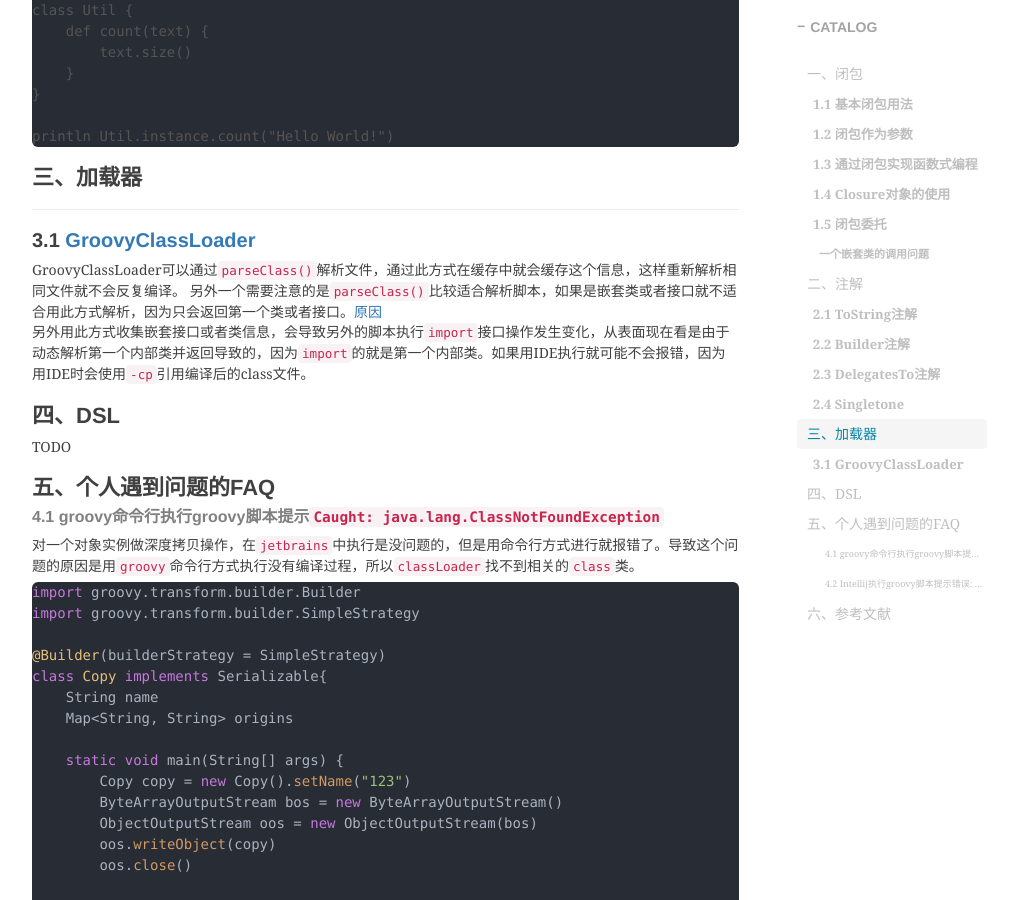
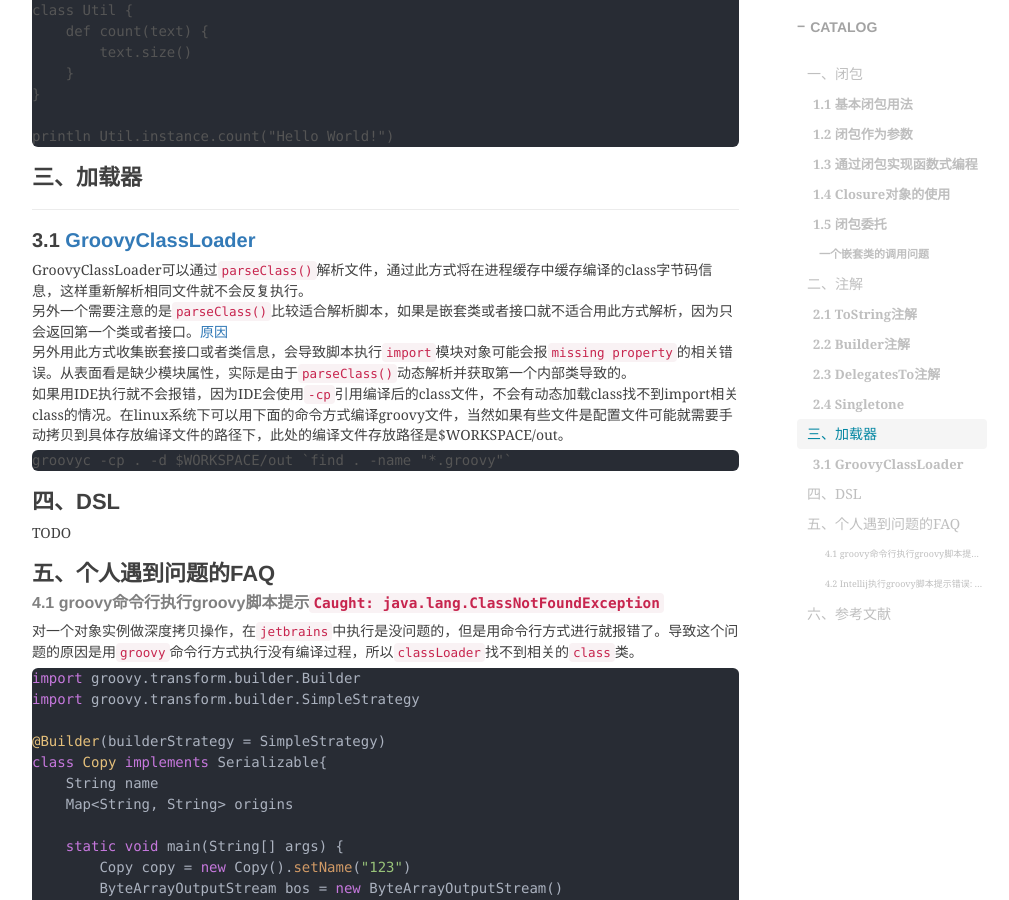
Before and after one commit to shihai1991/shihai1991.github.io, a Jekyll site: the page built from _posts/2023-03-01-groovy学习.md, in a window 1280 px wide and 900 px high, scrolled down 6695 px. Shown: the whole window, without its empty margins (233-1242 px from the left). Built offline with Jekyll 4.4.1, drawn with Linux system fonts in a browser that asks for light colours; nearby versions of some CDN libraries; comment, search, counter and statistics services are not loaded.

Commit message:
Update 2023-03-01-groovy学习.md

````diff
--- a/_posts/2023-03-01-groovy学习.md
+++ b/_posts/2023-03-01-groovy学习.md
@@ -323,9 +323,13 @@ println Util.instance.count("Hello World!")
 
 # 三、加载器
 ## 3.1 [GroovyClassLoader](http://groovy-lang.org/integrating.html#groovyclassloader)
-GroovyClassLoader可以通过`parseClass()`解析文件，通过此方式在缓存中就会缓存这个信息，这样重新解析相同文件就不会反复编译。
+GroovyClassLoader可以通过`parseClass()`解析文件，通过此方式将在进程缓存中缓存编译的class字节码信息，这样重新解析相同文件就不会反复执行。
 另外一个需要注意的是`parseClass()`比较适合解析脚本，如果是嵌套类或者接口就不适合用此方式解析，因为只会返回第一个类或者接口。[原因](https://issues.apache.org/jira/projects/GROOVY/issues/GROOVY-11117?filter=allopenissues)
-另外用此方式收集嵌套接口或者类信息，会导致另外的脚本执行`import`接口操作发生变化，从表面现在看是由于动态解析第一个内部类并返回导致的，因为`import`的就是第一个内部类。如果用IDE执行就可能不会报错，因为用IDE时会使用`-cp`引用编译后的class文件。
+另外用此方式收集嵌套接口或者类信息，会导致脚本执行`import`模块对象可能会报`missing property`的相关错误。从表面看是缺少模块属性，实际是由于`parseClass()`动态解析并获取第一个内部类导致的。
+如果用IDE执行就不会报错，因为IDE会使用`-cp`引用编译后的class文件，不会有动态加载class找不到import相关class的情况。在linux系统下可以用下面的命令方式编译groovy文件，当然如果有些文件是配置文件可能就需要手动拷贝到具体存放编译文件的路径下，此处的编译文件存放路径是$WORKSPACE/out。
+```
+groovyc -cp . -d $WORKSPACE/out `find . -name "*.groovy"`
+```
 
 # 四、DSL
 TODO
````
